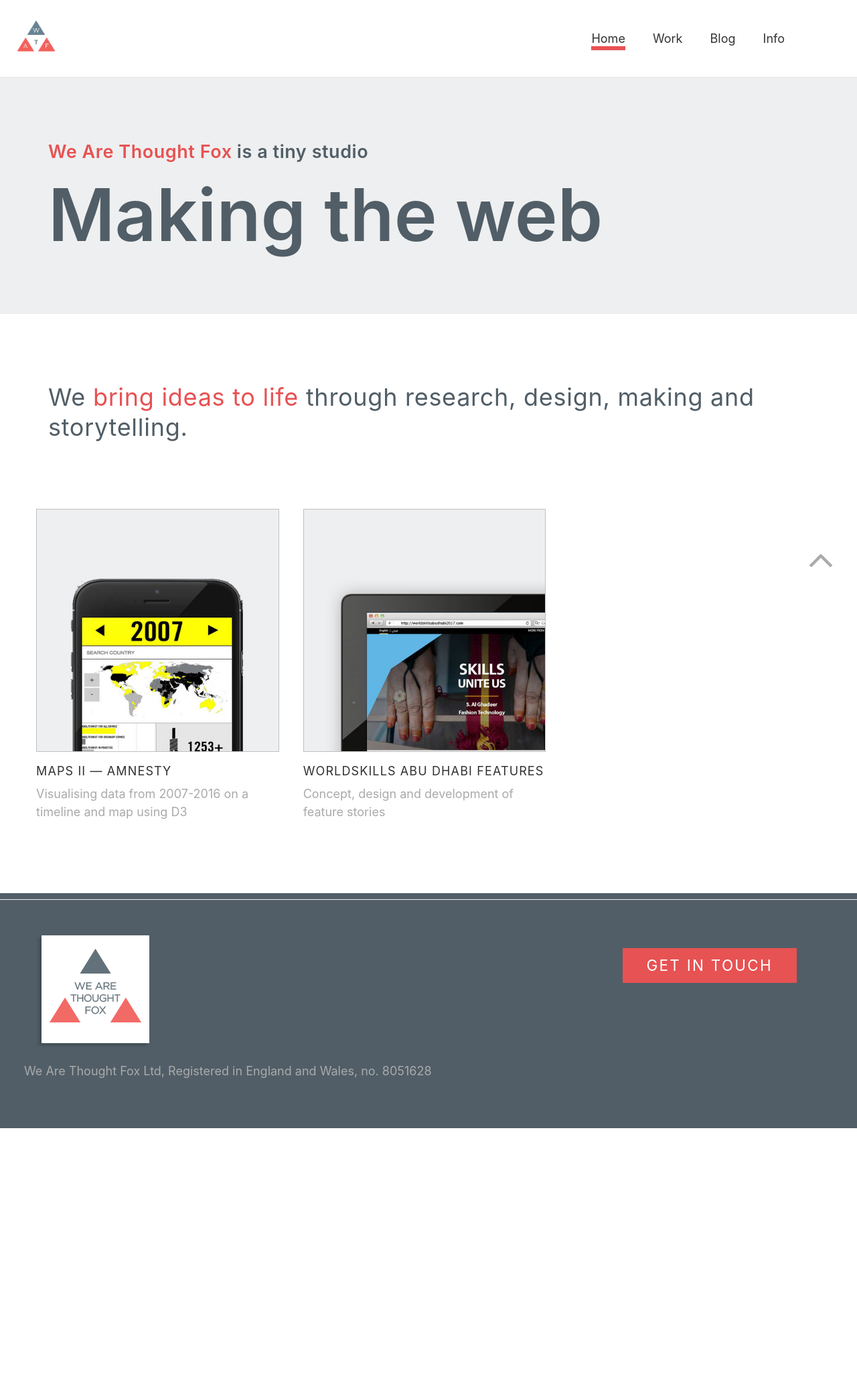
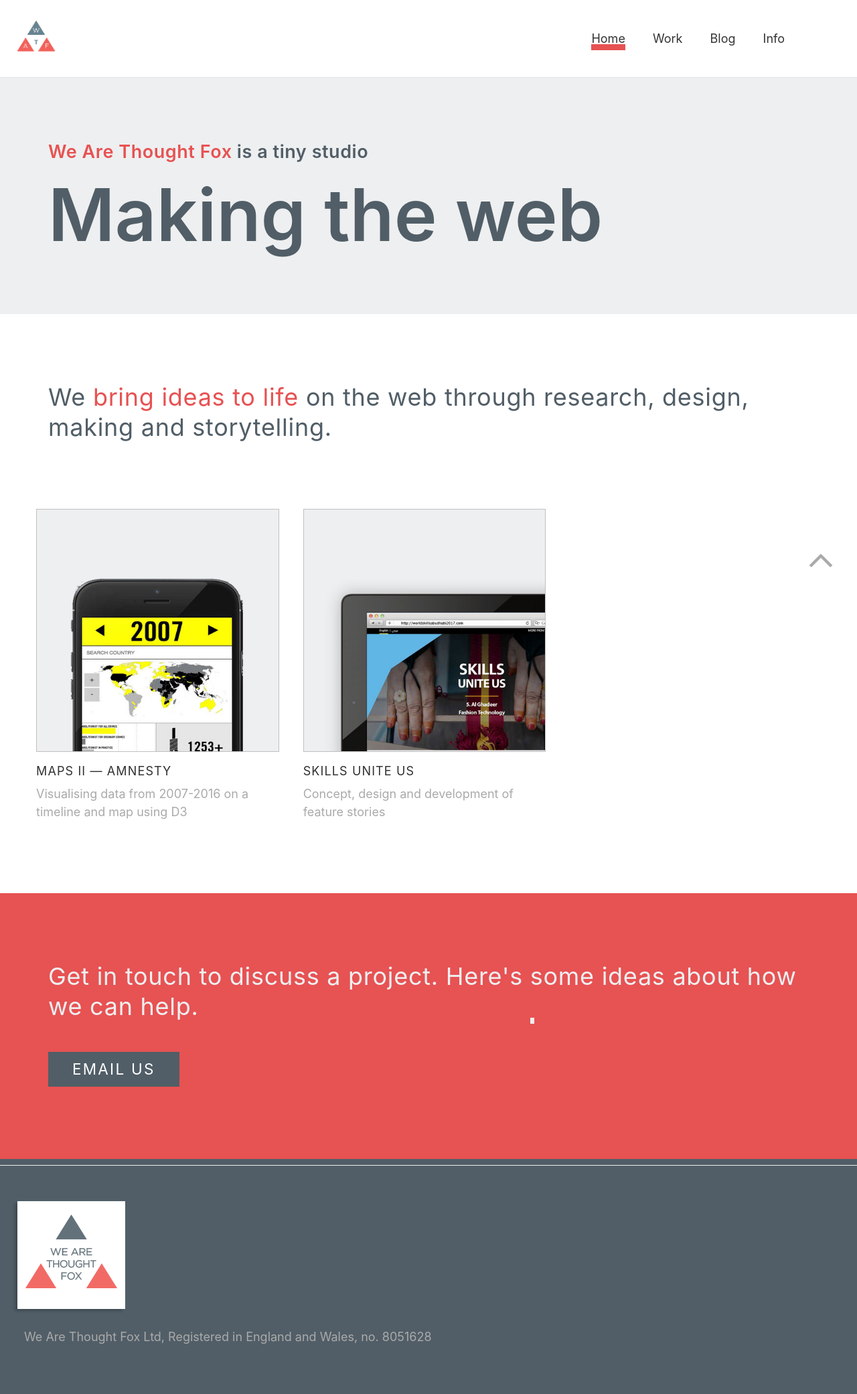
Before and after one commit to wearethoughtfox/wearethoughtfox, a Jekyll site: the page built from index.html, in a window 1280 px wide. Shown: the whole page at 67% size. Built offline with Jekyll 4.4.1, drawn with Linux system fonts in a browser that asks for light colours; before the commit the page ends 1685 px from its top, so only the background shows below that.

Commit message:
Abstract the thick underline

```diff
--- a/_includes/footer.html
+++ b/_includes/footer.html
@@ -1,12 +1,6 @@
 <footer class="bg-secondary pt2 pb2 pb5-l cb" id="fadein-backtotop">
   <div class = "bt b--customgrey tc tl-l pt4-l">
-  <div id="contact" class="mw6 mw7-ns center pt4 tc fr-l pr5-l">
-    <span itemscope itemtype="http://schema.org/Corporation">
-      <span class="dn" itemprop="name">{{ site.name }}</span>
-        <a class="dim f5 f3-ns link ph3 ph4-l pv2 mb4 mr3-ns dib white bg-primary ttu tracked" href="mailto:{{ site.email }}">Get in touch</a>
-        <meta itemprop="email" content="{{ site.email }}">
-  </div>
-    <img class="mw4-5 mb4 mb0-l mt2-l ml4-l" src="{{ site.baseurl }}/images/logo.png" alt="{{ site.name }}" >
+    <img class="mw4-5 mb4 mb0-l mt2-l" src="{{ site.baseurl }}/images/logo.png" alt="{{ site.name }}" >
   </div>
 
   <a href="#" class="back-to-top fixed bottom-1 right-1" data-aos="fade-left"
--- a/_includes/nav.html
+++ b/_includes/nav.html
@@ -3,11 +3,11 @@
     <img src="{{ site.baseurl }}/images/logo-abbr.png" class="dib w3 h3 br-100" alt="Site Name">
   </a>
   <div class="db dtc-l v-mid w-100 w-75-l tc tr-l">
-    <a class="link dim dark-gray f6 f5-l dib mr3 mr4-l {% if page.url == '/' %} current {% endif %}" href="/">Home</a>
+    <a class="link dim dark-gray f6 f5-l dib mr3 mr4-l {% if page.url == '/' %} current b--primary {% endif %}" href="/">Home</a>
     {% for link in site.navigation %}
      {% assign current = nil %}
       {% if page.url contains link.url %}
-          {% assign current = 'current' %}
+          {% assign current = 'current b--primary' %}
       {% endif %}
       <a class="link dim dark-gray f6 f5-l dib mr3 mr4-l {{ current }}" href="{{ link.url }}">{{ link.title }}</a>
     {% endfor %}
--- a/_scss/_tachyons-extend.scss
+++ b/_scss/_tachyons-extend.scss
@@ -63,6 +63,10 @@
 .b--primary { border-color: $primary-color }
 .b--secondary { border-color: $secondary-color; }
 .b--customgrey { border-color: $grey-color; }
+
+.b--primary:after { border-color: $primary-color }
+.b--secondary:after { border-color: $secondary-color; }
+.b--customgrey:after { border-color: $grey-color; }
 
 //_skins
 .primary { color: $primary-color }
@@ -141,21 +145,23 @@
 
 .current:after  {
   content: "";
-  border-bottom: 6px solid $primary-color;
+  border-style: solid;
+  border-bottom-width: 6px;
   position: absolute;
   left: 0;
   right: 0;
   bottom: -4px;
 }
 
-.thick-line {
+.thickline {
   text-decoration: none;
   position: relative;
 }
 
-.thick-line:hover:after  {
+.thickline:hover:after  {
   content: "";
-  border-bottom: 6px solid #ec6713;
+  border-style: solid;
+  border-bottom-width: 6px;
   position: absolute;
   left: 0;
   right: 0;
--- a/_work/2017-01-12-worldskillsad-features.md
+++ b/_work/2017-01-12-worldskillsad-features.md
@@ -4,7 +4,7 @@
 date: 2017-01-12 09:35:48
 layout: work
 slug: worldskillsad-features
-title: WorldSkills Abu Dhabi features
+title: Skills Unite Us
 featured: true
 categories:
 - Work
--- a/index.html
+++ b/index.html
@@ -14,7 +14,7 @@
 
 <section>
   <div class="center ph3 ph4-ns ph5-l pv4 pv5-l">
-    <h2 class="f3 f1-l secondary fw4">We <span class="primary">bring ideas to life</span> through research, design, making and storytelling.</h2>
+    <h2 class="f3 f1-l secondary fw4">We <span class="primary">bring ideas to life</span> on the web through research, design, making and storytelling.</h2>
   </div>
 </section>
 
@@ -35,3 +35,15 @@
       </article>
   {% endfor %}
 </section>
+
+<section class="bg-primary">
+  <div class="center ph3 ph4-ns ph5-l pv4 pv5-l">
+  <h2 class="f3 f1-l secondary fw4 customgrey">Get in touch to discuss a project. Here's <a href="/info" class="customgrey dim current">some ideas about how we can help.</a></h2>
+  <div id="contact" class="mw6 mw7-ns pt4">
+    <span itemscope itemtype="http://schema.org/Corporation">
+      <span class="dn" itemprop="name">{{ site.name }}</span>
+        <a class="dim f5 f3-ns link ph3 ph4-l pv2 mb4 mr3-ns dib white bg-secondary ttu tracked" href="mailto:{{ site.email }}">Email us</a>
+        <meta itemprop="email" content="{{ site.email }}">
+  </div>
+</div>
+</section>
```
Also changed, not shown: _pages/info.html (added, +7 -0 lines), _work/2015-05-01-men.md (+1 -1 lines), css/main.css.
